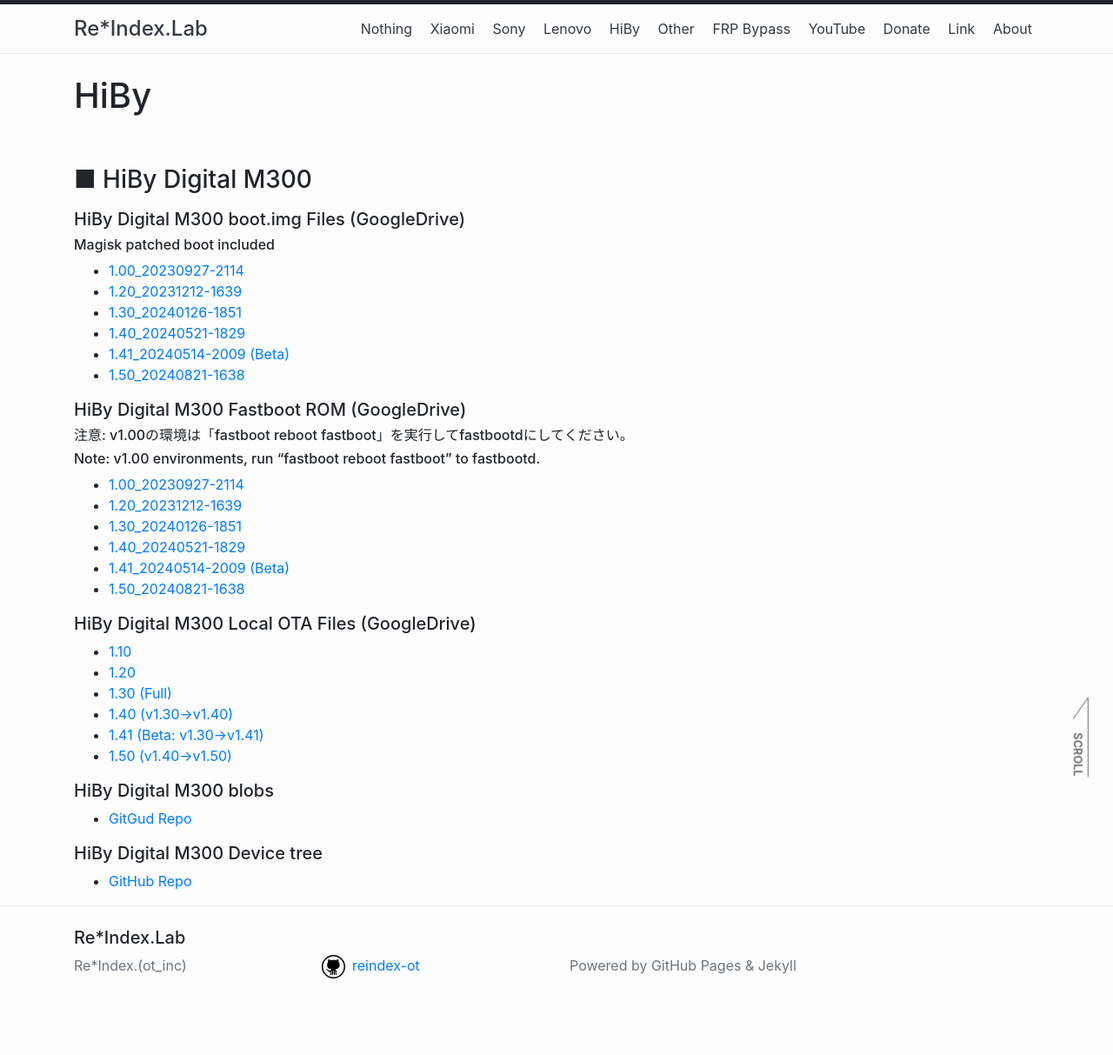
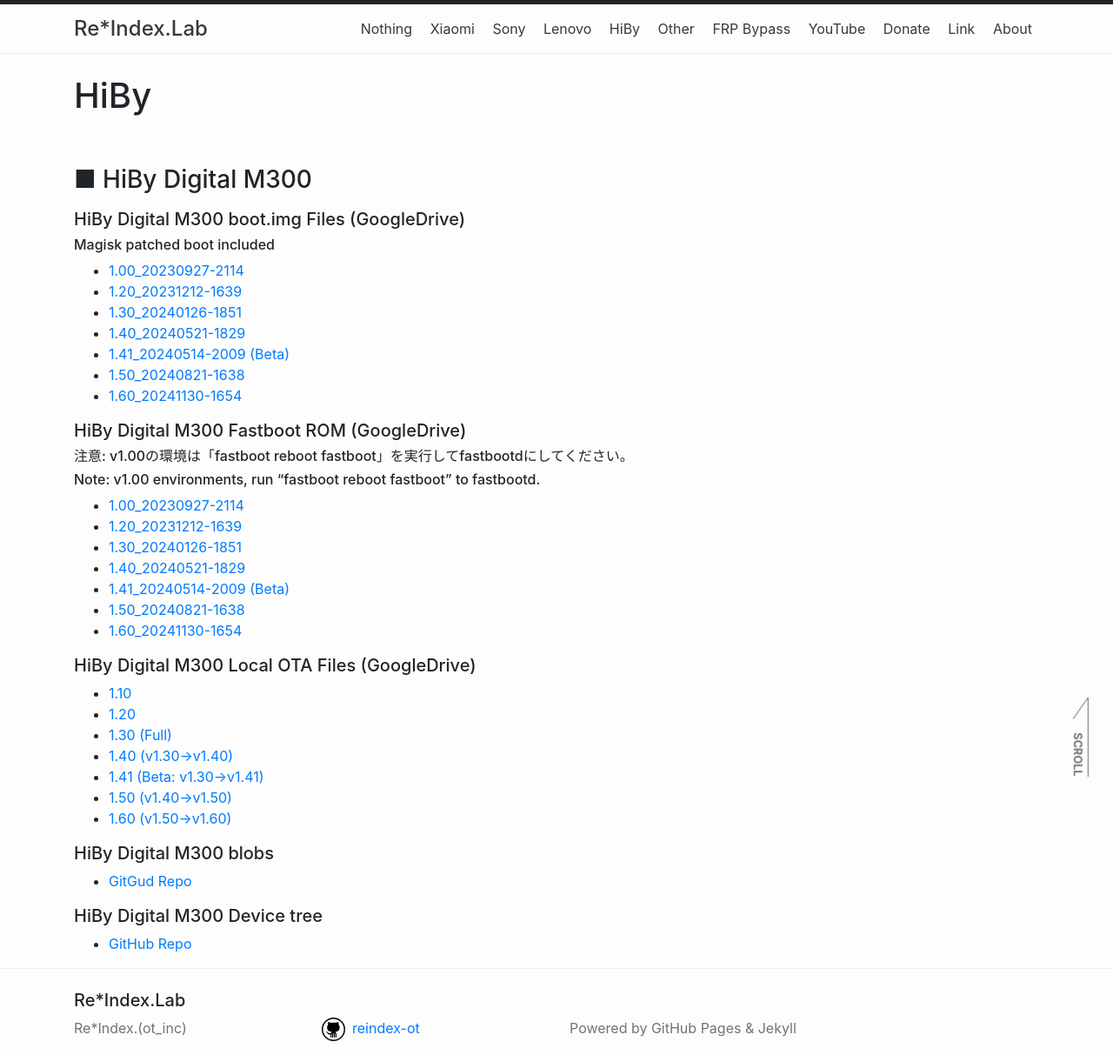
Before and after one commit to reindex-ot/reindex-ot.github.io, a Jekyll site: the page built from hiby.md, in a window 1280 px wide. Shown: the whole page at 87% size. Built offline with Jekyll 4.4.1, drawn with Linux system fonts in a browser that asks for light colours; before the commit the page ends 1141 px from its top, so only the background shows below that.

Commit message:
Update hiby.md
Signed-off-by: Re*Index. (ot_inc) <32851879+reindex-ot@users.noreply.github.com>

```diff
--- a/hiby.md
+++ b/hiby.md
@@ -13,6 +13,7 @@ permalink: /hiby/
 - [1.40_20240521-1829](https://drive.google.com/uc?export=download&id=1P_W0ay1EffweCAcdTxgSAaqcV9M5vbLM)
 - [1.41_20240514-2009 (Beta)](https://drive.google.com/uc?export=download&id=1KBQMUToT4jeYmg1_91URAK8P_cmamJhF)
 - [1.50_20240821-1638](https://drive.google.com/uc?export=download&id=1nF_2YvqQwogT9AJSEPa2Fu9VtDNZBEbS)
+- [1.60_20241130-1654](https://drive.google.com/uc?export=download&id=15DR7qi1iPGV5Tds1dBINyATULX_e7PdQ)
 
 
 ##### HiBy Digital M300 Fastboot ROM (GoogleDrive)
@@ -24,6 +25,7 @@ permalink: /hiby/
 - [1.40_20240521-1829](https://drive.google.com/uc?export=download&id=1WAeP-wZX8RutUuHlfG0V2LMvz4M3wuET)
 - [1.41_20240514-2009 (Beta)](https://drive.google.com/uc?export=download&id=1CmRB_7SpJMsuxnUGlCtVxPySYmnRiizo)
 - [1.50_20240821-1638](https://drive.google.com/uc?export=download&id=18Sg8TWTiYylQGLdFekim1A9EJRpwdk3u)
+- [1.60_20241130-1654](https://drive.google.com/uc?export=download&id=1JI_6MPiR7zeBhYTWlmK1MHlFWf6IB0xE)
 
 
 ##### HiBy Digital M300 Local OTA Files (GoogleDrive)
@@ -33,6 +35,7 @@ permalink: /hiby/
 - [1.40 (v1.30→v1.40)](https://drive.google.com/uc?export=download&id=1zYB5fpaCTddzBf7souQLZJBRAG-XkHoY)
 - [1.41 (Beta: v1.30→v1.41)](https://drive.google.com/uc?export=download&id=1DtMxwALQa1BwB5f7VA61WZWja37B-5ZW)
 - [1.50 (v1.40→v1.50)](https://drive.google.com/uc?export=download&id=1cS36LJ139J2tyfMsjU_SdoQ4ade0eJUM)
+- [1.60 (v1.50→v1.60)](https://drive.google.com/uc?export=download&id=1xgTKQnetSamUJHQxxDOM1h_sYqkhX1Oq)
 
 
 ##### HiBy Digital M300 blobs
```
